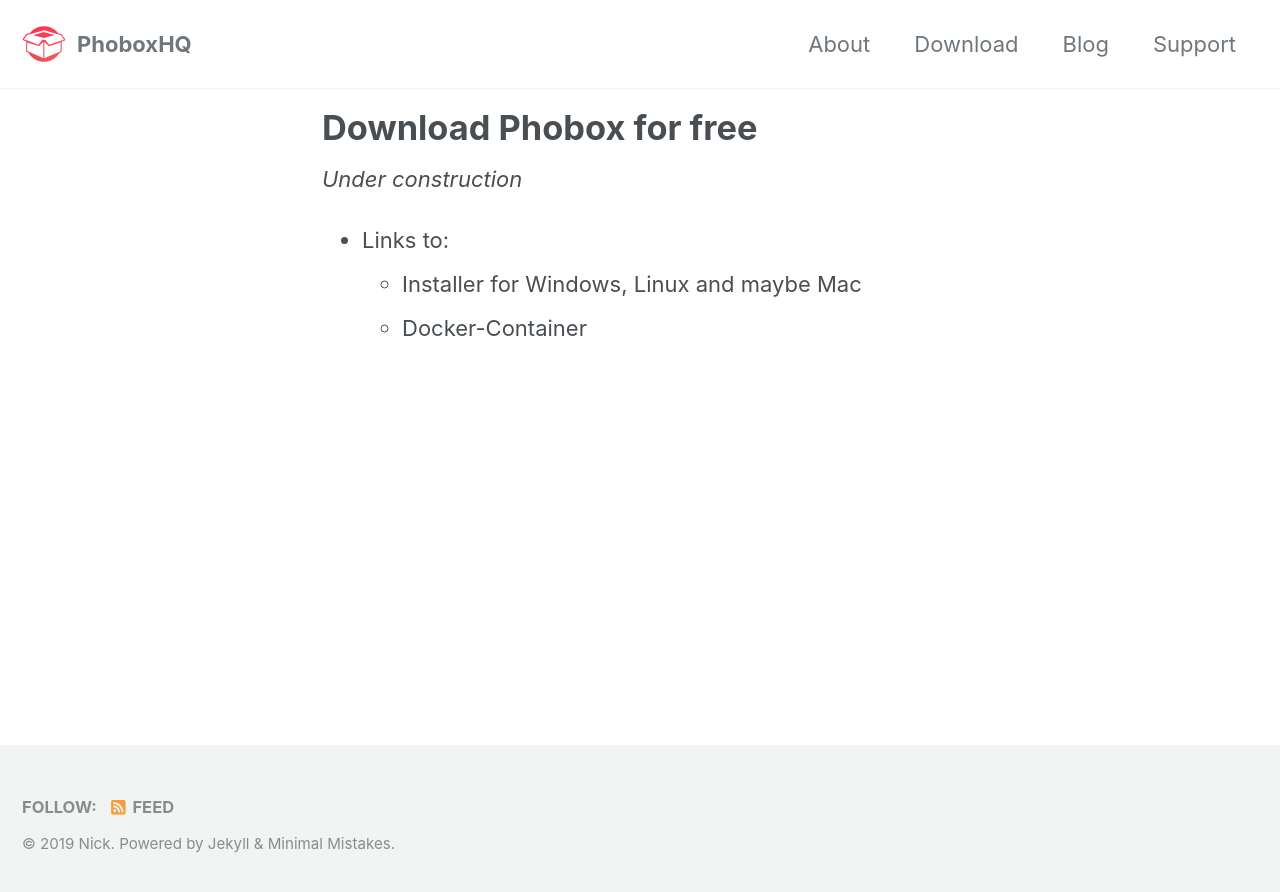
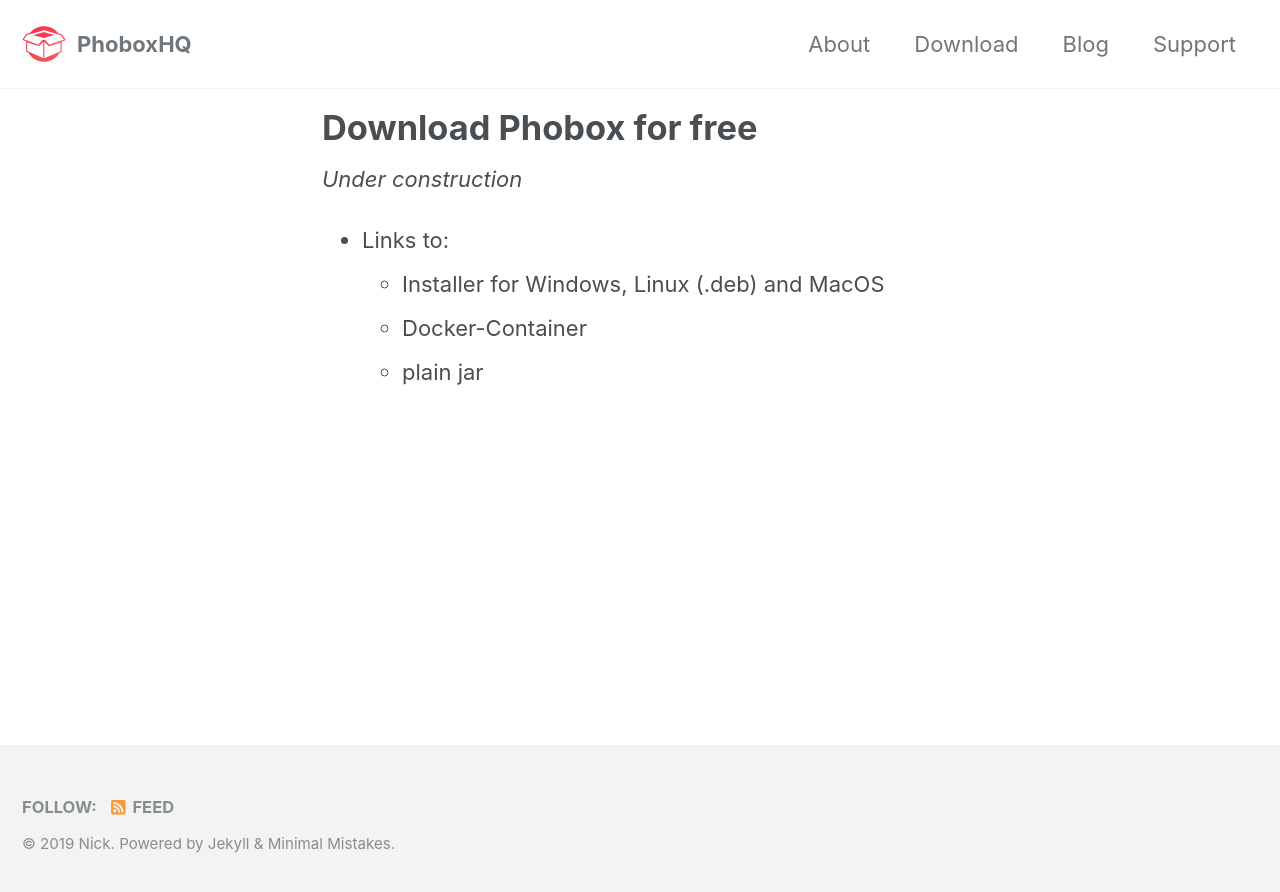
Before and after one commit to phoboxhq/home2, a Jekyll site: the page built from _pages/download.md, in a window 1280 px wide. Shown: the top 892 px of the page. Built offline with Jekyll 4.4.1, drawn with Linux system fonts in a browser that asks for light colours; cached includes are drawn as plain includes; nearby versions of some CDN libraries.

Commit message:
Update download.md

```diff
--- a/_pages/download.md
+++ b/_pages/download.md
@@ -8,5 +8,6 @@
 _Under construction_
 
 * Links to:
-  * Installer for Windows, Linux and maybe Mac
+  * Installer for Windows, Linux (.deb) and MacOS
   * Docker-Container
+  * plain jar
```
